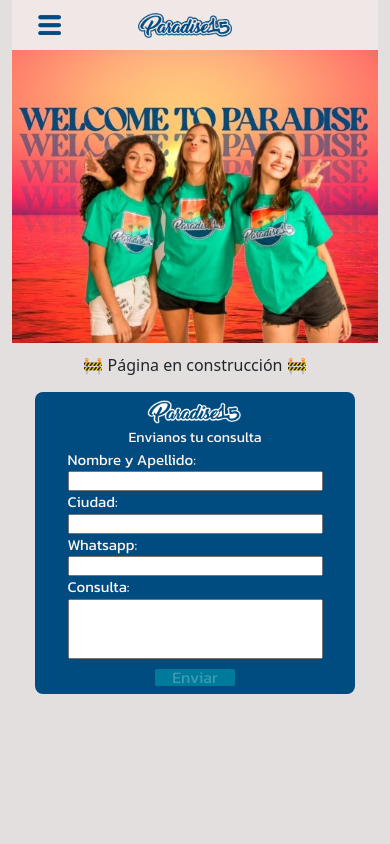
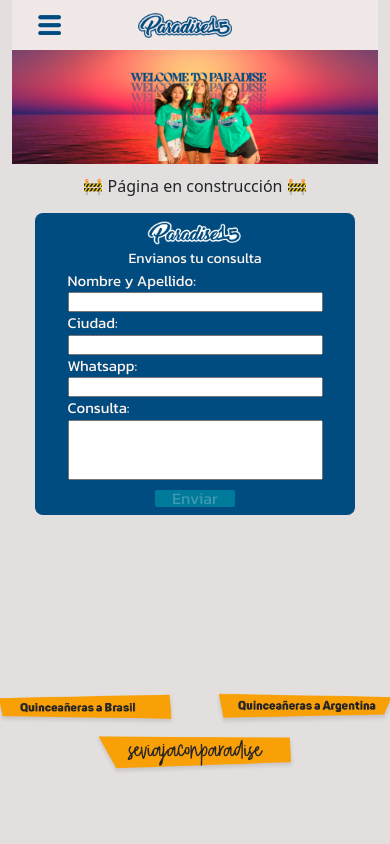
Before and after one commit to MarcosRios2000/Paradise15, a React (Create React App) app in the folder client/: page / in a window 390 px wide. Shown: the top 844 px of the page. Built offline with nearby package versions, Linux system fonts and the light colour scheme; a web font is replaced by a local one.

Commit message:
last version of responsive version

```diff
--- a/client/public/index.html
+++ b/client/public/index.html
@@ -2,7 +2,7 @@
 <html lang="en">
   <head>
     <meta charset="utf-8" />
-    <link rel="icon" href="%PUBLIC_URL%/favicon.ico" />
+    <link rel="icon" href="%PUBLIC_URL%/LogoParadise.png" />
     <link href="https://fonts.googleapis.com/css2?family=Cantarell&family=Carrois+Gothic+SC&family=Kanit&family=Poppins:wght@200;300;400&family=Raleway:wght@100;400&family=Roboto:ital,wght@1,100&family=Yantramanav&display=swap" rel="stylesheet">
     <meta name="viewport" content="width=device-width, initial-scale=1" />
     <meta name="theme-color" content="#000000" />
@@ -10,7 +10,7 @@
       name="description"
       content="Web site created using create-react-app"
     />
-    <link rel="apple-touch-icon" href="%PUBLIC_URL%/logo192.png" />
+    <link rel="apple-touch-icon" href="%PUBLIC_URL%/LogoParadise.png" />
     <!--
       manifest.json provides metadata used when your web app is installed on a
       user's mobile device or desktop. See https://developers.google.com/web/fundamentals/web-app-manifest/
@@ -25,7 +25,7 @@
       work correctly both with client-side routing and a non-root public URL.
       Learn how to configure a non-root public URL by running `npm run build`.
     -->
-    <title>React App</title>
+    <title>Paradise15</title>
   </head>
   <body>
     <noscript>You need to enable JavaScript to run this app.</noscript>
--- a/client/src/Components/carousel/carousel.css
+++ b/client/src/Components/carousel/carousel.css
@@ -11,9 +11,12 @@
     }
 }
 
-@media (max-height: 600px){
+@media (max-width: 600px){
     .carouselComponent {
-        min-width: 100%;
+        min-width: 100% !important;
+        display: flex;
+        justify-content: center;
+        overflow: hidden;
     }
 }
 
--- a/client/src/Components/carousel/carousel.jsx
+++ b/client/src/Components/carousel/carousel.jsx
@@ -19,14 +19,12 @@ export function Carousel() {
           <div className="carousel-item active" data-bs-interval="3000" >
             <picture>
             <source srcSet={ImgResponsive1} media='(max-width: 360px)'/>
-            <source srcSet={ImgResponsive1} media='(max-width: 600px)'/>
             <img src={Img2} className="d-block w-100 " alt='img not found' />
             </picture>
           </div>
           <div className="carousel-item" data-bs-interval="3000" style={{overflow: 'hidden'}}>
             <picture>
-            <source srcSet={ImgResponsive2} media='(max-width: 360px)'/>
-            <source srcSet={ImgResponsive2} media='(max-width: 600px)'/>
+            <source srcSet={ImgResponsive2} media='(max-width: 360px)' />
             <img src={Img3} className="d-block w-100" alt='img not found' />
             </picture>
           </div>
--- a/client/src/Components/form/Form.css
+++ b/client/src/Components/form/Form.css
@@ -154,8 +154,8 @@
 .btns img {
   display: flex;
   align-items: center;
-  min-width: 100%;
-  min-height: 70%;
+  /* min-height: 50px; */
+  min-width: 288px;
   margin-top: 9%;
   margin-left: 20px;
   margin-right: 20px;
@@ -182,7 +182,6 @@
 
 .btnMedium img {
   margin-top: 10px;
-  min-height: 2%;
   min-width: 2%;
 }
 
@@ -203,10 +202,13 @@
 @media (max-width: 720px){
   .together-waves {
     background-image: url('../../assets/images/wavesResponsive.png');
-    min-height: 1560px;
+    min-height: 2370px;
   }
   .btns {
     margin-top: 50%;
+  }
+  .divLogoFooter img {
+    margin-bottom: -150px;
   }
 }
 
@@ -214,6 +216,7 @@
 
   .together-waves {
     background-image: url('../../assets/images/wavesResponsive.png');
+    min-height: 2100px;
   }
 
   .logoFooter {
@@ -222,20 +225,29 @@
 
   .btns img {
     margin-top: -5px;
-    min-height: 45px;
-    min-width: 150px;
+    min-width: 250px;
   }
 
   .btnMedium img {
-    height: 50px;
-    min-width: 140px;
+    width: 270px;
   }
 }
 
-@media (max-height: 600px) {
+@media (max-width: 600px) {
   .together-waves {
     background-image: url('../../assets/images/wavesResponsive.png');
-    min-height: 1550px;
+    min-height: 2050px;
+  }
+  .btns img {
+    min-width: 230px;
+  }
+
+  .btnMedium img {
+    width: 250px;
+  }
+
+  .divLogoFooter img {
+    margin-bottom: -150px;
   }
 }
 
@@ -243,6 +255,13 @@
   .together-waves {
     background-image: url('../../assets/images/wavesResponsive.png');
     min-height: 1750px;
+  }
+  .btns img {
+    min-width: 180px;
+  }
+
+  .btnMedium img {
+    width: 200px;
   }
 }
 
@@ -260,12 +279,11 @@
   }
 
   .btns {
-    margin-top: 35%;
+    margin-top: 50%;
   }
 
   .btns img {
-    min-height: 30px;
-    min-width: 120px;
+    min-width: 160px;
   }
 
   .logoFooter {
@@ -273,20 +291,22 @@
     height: 50px;
   }
 
+  .btnMedium img{
+    width: 180px;
+  }
+
   .iconLeft {
     margin-top: 0px;
     margin-right: 180px;
     margin-bottom: 0px;
-    height: 5%;
-    width: 40%
+    width: 120px;
   }
 
   .iconRight {
     margin-top: 40px;
     margin-left: 180px;
     margin-bottom: 0px;
-    height: 5%;
-    width: 40%;
+    width: 120px;
   }
 
 }
```
Also changed, not shown: client/public/LogoParadise.png (added), client/public/manifest.json.
